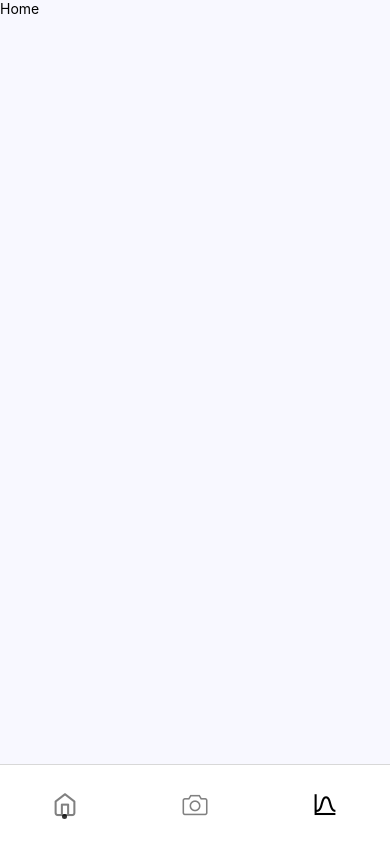
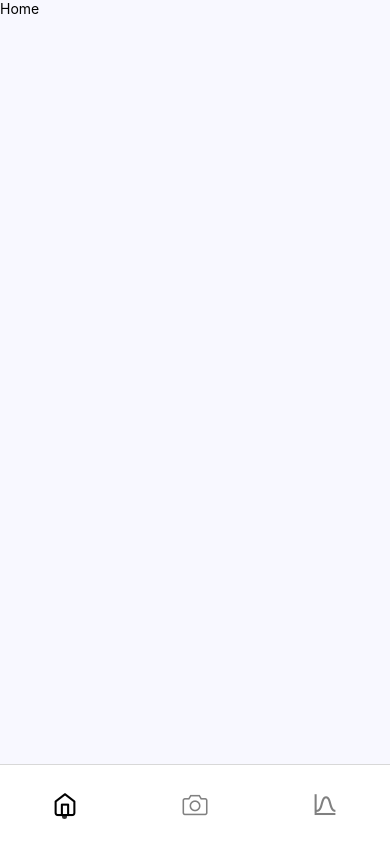
Before and after one commit to aionitel/justeatAI, a React Native app: screen /Home in a window 390 px wide. Built offline with nearby package versions, Linux system fonts and the light colour scheme; what @tensorflow/tfjs-react-native would draw is missing.

Commit message:
better navIcon styling

```diff
--- a/components/nav/NavIcon.tsx
+++ b/components/nav/NavIcon.tsx
@@ -1,5 +1,5 @@
 import React, { useRef, useState } from 'react'
-import { View, TouchableOpacity, Animated } from 'react-native'
+import { View, TouchableOpacity, Animated, Text } from 'react-native'
 import { SetterOrUpdater, useRecoilState } from 'recoil';
 
 interface NavIconProps {
@@ -14,6 +14,7 @@ interface NavIconProps {
 }
 
 const NavIcon: React.FC<NavIconProps> = ({ navigation, path, iconName, iconLib, tabOffSetValue, toValue, currPage, setCurrPage }) => {
+
   const SpecificIconLib = iconLib;
 
   return (
@@ -31,7 +32,7 @@ const NavIcon: React.FC<NavIconProps> = ({ navigation, path, iconName, iconLib,
       setCurrPage(path)
 
     }}>
-      <SpecificIconLib name={iconName} size={25} style={{ color: toValue === 262 ? 'black' : 'gray'}} />
+      <SpecificIconLib name={iconName} size={25} style={{ color: path === currPage ? 'black' : 'gray' }} />
     </TouchableOpacity>
   )
 }
```
